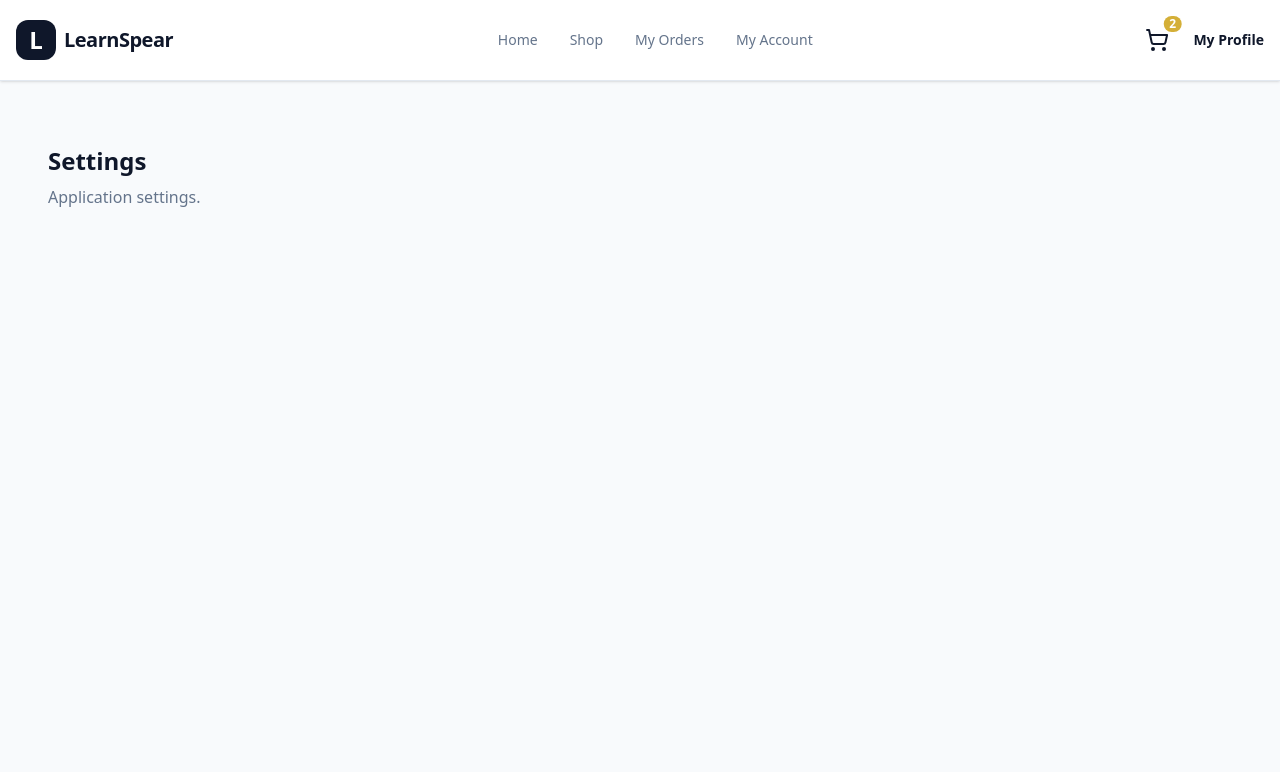
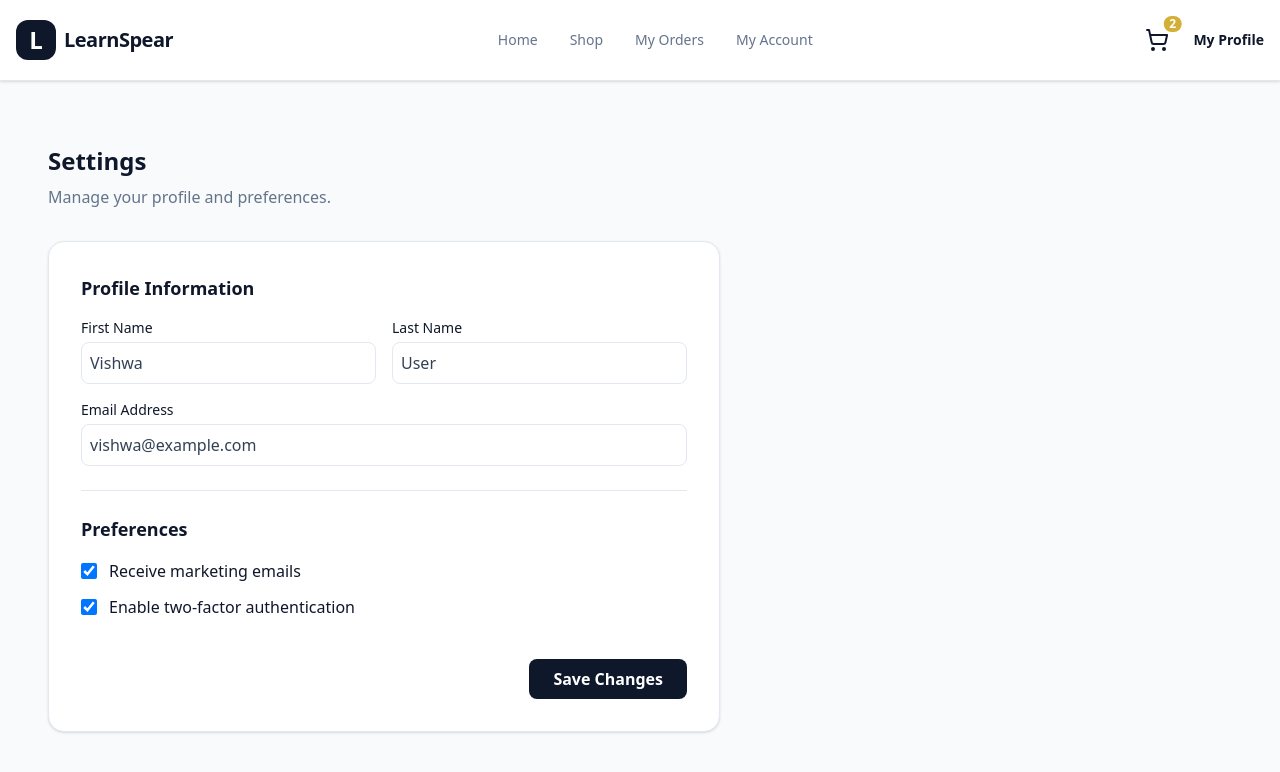
Before and after one commit to ShreeHarishG/learnspear, a Next.js app: page /user/settings in a window 1280 px wide. Shown: the top 772 px of the page. Built offline with nearby package versions, Linux system fonts and the light colour scheme; no server answers.

Commit message:
users dashboard changes

```diff
--- a/app/user/invoices/page.tsx
+++ b/app/user/invoices/page.tsx
@@ -12,10 +12,15 @@ export default function UserInvoicesPage() {
     const [error, setError] = useState<string | null>(null);
 
     useEffect(() => {
-        odooAPI.getInvoices()
-            .then((res) => setList(res.data ?? []))
-            .catch((e) => setError(e instanceof Error ? e.message : "Failed to load"))
-            .finally(() => setLoading(false));
+        // odooAPI.getInvoices()
+        //     .then((res) => setList(res.data ?? []))
+        //     .catch((e) => setError(e instanceof Error ? e.message : "Failed to load"))
+        //     .finally(() => setLoading(false));
+
+        setList([
+            { id: 201, name: "INV/2026/001", partner_id: [1, "Vishwa Corp"], invoice_date: "2026-02-01", payment_state: "paid", amount_total: 1200 },
+        ]);
+        setLoading(false);
     }, []);
 
     if (loading) return <div className="p-8 text-text-muted">Loading invoices...</div>;
--- a/app/user/payments/page.tsx
+++ b/app/user/payments/page.tsx
@@ -11,13 +11,18 @@ export default function UserPaymentsPage() {
     const [error, setError] = useState<string | null>(null);
 
     useEffect(() => {
-        odooAPI.getInvoices()
-            .then((res) => {
-                const all: Inv[] = res.data ?? [];
-                setList(all.filter((i) => i.payment_state === "paid" || i.payment_state === "partial"));
-            })
-            .catch((e) => setError(e instanceof Error ? e.message : "Failed to load"))
-            .finally(() => setLoading(false));
+        // odooAPI.getInvoices()
+        //     .then((res) => {
+        //         const all: Inv[] = res.data ?? [];
+        //         setList(all.filter((i) => i.payment_state === "paid" || i.payment_state === "partial"));
+        //     })
+        //     .catch((e) => setError(e instanceof Error ? e.message : "Failed to load"))
+        //     .finally(() => setLoading(false));
+
+        setList([
+            { id: 201, name: "INV/2026/001", partner_id: [1, "Vishwa Corp"], invoice_date: "2026-02-01", payment_state: "paid", amount_total: 1200 },
+        ]);
+        setLoading(false);
     }, []);
 
     if (loading) return <div className="p-8 text-text-muted">Loading payments...</div>;
--- a/app/user/settings/page.tsx
+++ b/app/user/settings/page.tsx
@@ -2,7 +2,49 @@ export default function UserSettingsPage() {
     return (
         <div className="p-8">
             <h1 className="text-2xl font-bold text-text-heading">Settings</h1>
-            <p className="mt-2 text-text-muted">Application settings.</p>
+            <p className="mt-2 text-text-muted">Manage your profile and preferences.</p>
+
+            <div className="mt-8 max-w-2xl bg-white p-8 rounded-2xl border border-border-color shadow-sm space-y-6">
+                <div>
+                    <h2 className="text-lg font-semibold text-text-heading mb-4">Profile Information</h2>
+                    <div className="space-y-4">
+                        <div className="grid grid-cols-2 gap-4">
+                            <div>
+                                <label className="block text-sm font-medium text-text-heading mb-1">First Name</label>
+                                <input type="text" className="w-full p-2 border border-border-color rounded-lg" defaultValue="Vishwa" />
+                            </div>
+                            <div>
+                                <label className="block text-sm font-medium text-text-heading mb-1">Last Name</label>
+                                <input type="text" className="w-full p-2 border border-border-color rounded-lg" defaultValue="User" />
+                            </div>
+                        </div>
+                        <div>
+                            <label className="block text-sm font-medium text-text-heading mb-1">Email Address</label>
+                            <input type="email" className="w-full p-2 border border-border-color rounded-lg" defaultValue="vishwa@example.com" />
+                        </div>
+                    </div>
+                </div>
+
+                <div className="border-t border-border-color pt-6">
+                    <h2 className="text-lg font-semibold text-text-heading mb-4">Preferences</h2>
+                    <div className="space-y-3">
+                        <label className="flex items-center gap-3">
+                            <input type="checkbox" defaultChecked className="w-4 h-4 text-primary rounded" />
+                            <span className="text-text-heading">Receive marketing emails</span>
+                        </label>
+                        <label className="flex items-center gap-3">
+                            <input type="checkbox" defaultChecked className="w-4 h-4 text-primary rounded" />
+                            <span className="text-text-heading">Enable two-factor authentication</span>
+                        </label>
+                    </div>
+                </div>
+
+                <div className="pt-4 flex justify-end">
+                    <button className="px-6 py-2 bg-primary text-white font-semibold rounded-lg hover:bg-primary/90 transition-colors">
+                        Save Changes
+                    </button>
+                </div>
+            </div>
         </div>
     );
 }
--- a/app/user/subscriptions/page.tsx
+++ b/app/user/subscriptions/page.tsx
@@ -11,10 +11,15 @@ export default function UserSubscriptionsPage() {
     const [error, setError] = useState<string | null>(null);
 
     useEffect(() => {
-        odooAPI.getSubscriptions()
-            .then((res) => setList(res.data ?? []))
-            .catch((e) => setError(e instanceof Error ? e.message : "Failed to load"))
-            .finally(() => setLoading(false));
+        // odooAPI.getSubscriptions()
+        //     .then((res) => setList(res.data ?? []))
+        //     .catch((e) => setError(e instanceof Error ? e.message : "Failed to load"))
+        //     .finally(() => setLoading(false));
+
+        setList([
+            { id: 101, name: "SUB/2026/001", partner_id: [1, "Vishwa Corp"], plan_id: [1, "Premium SaaS"], state: "active", amount_total: 1200 },
+        ]);
+        setLoading(false);
     }, []);
 
     if (loading) return <div className="p-8 text-text-muted">Loading subscriptions...</div>;
```
